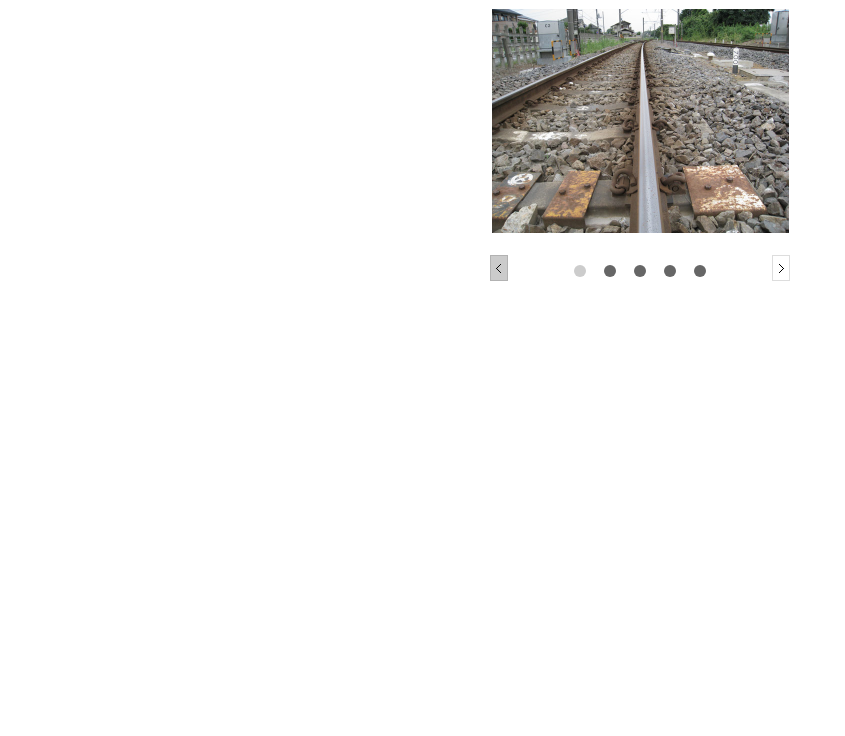
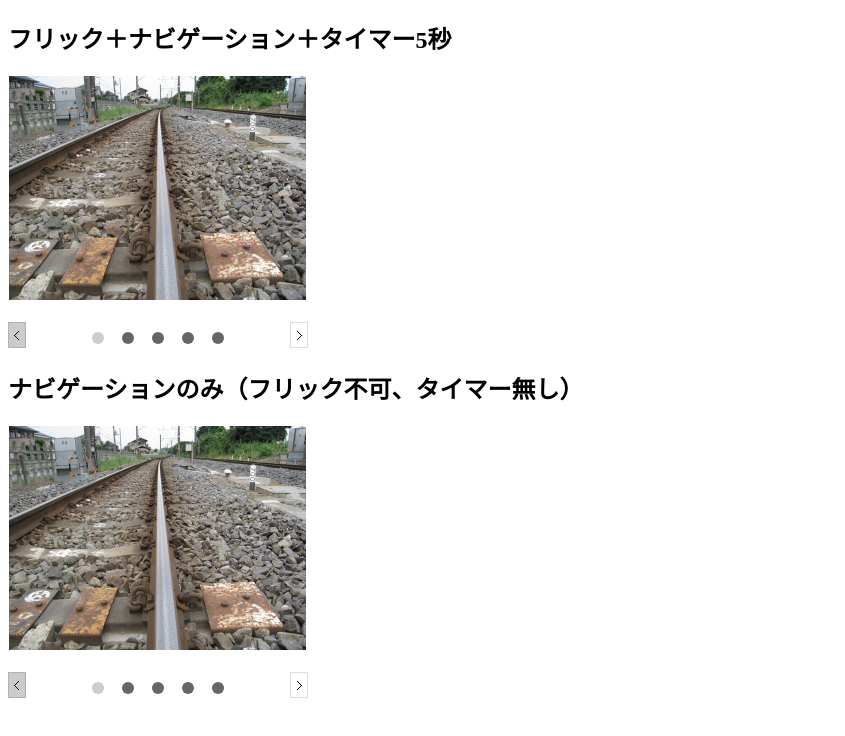
Before and after one commit to ranadesign/jQuery.flickable.gallery, a plain HTML site: page index.html in a window 1280 px wide. Shown: the whole page, without its empty margins (0-845 px from the left). Drawn offline with nearby package versions, Linux system fonts and the light colour scheme.

Commit message:
- Remove navigation code in HTML, replaced by JavaScript code. - clean up properties of option.

```diff
--- a/index.html
+++ b/index.html
@@ -10,21 +10,30 @@
 <script src="https://ajax.googleapis.com/ajax/libs/jquery/1.5.2/jquery.min.js"></script>
 <script src="jquery.flickable.min.js"></script>
 <script src="jquery.flickable.gallery.js"></script>
-
+<style>
+ul, li { margin: 0; padding: 0; list-style-type: none; }
+a img { border: 0; }
+</style>
 <script>
 $(function () {
 
-$('div.mod_mainBnr').flickableGallery({
-	contentSelector: '.bnr',
-	pagingNavSelector: '.nav ul a',
-	prevNavSelector: '.nav_prev',
-	nextNavSelector: '.nav_next',
-	prevNavCoverSelector: '.nav_prev_cover',
-	nextNavCoverSelector: '.nav_next_cover',
-	sectionWrapperSelector: '.bnr ul',
-	sectionSelector: 'li',
-	timerInterval: 5000,
+$('div.flickable1').flickableGallery({
+	width: 300,
+	content: '.flickable-content',
+	timerInterval: 5000
+});
+
+$('div.flickable2').flickableGallery({
+	width: 300,
+	content: '.flickable-content',
+	timerInterval: 0,
 	flickCancel: 'img'
+});
+
+
+// prevent link action
+$('div.flickable1, div.flickable2').click(function(e) {
+	e.preventDefault();
 });
 
 });
@@ -33,9 +42,9 @@ $('div.mod_mainBnr').flickableGallery({
 <body>
 
 
-<div class="mod_mainBnr">
-
-<div class="bnr">
+<h2>フリック＋ナビゲーション＋タイマー5秒</h2>
+<div class="mod_mainBnr flickable1">
+<div class="flickable-content">
 	<ul>
 		<li><a href="link1.html"><span><img src="resources/img1.jpg" alt="banner 1" width="300" height="225" /></span></a></li>
 		<li><a href="link2.html"><span><img src="resources/img2.jpg" alt="banner 2" width="300" height="225" /></span></a></li>
@@ -44,22 +53,21 @@ $('div.mod_mainBnr').flickableGallery({
 		<li><a href="link5.html"><span><img src="resources/img5.jpg" alt="banner 5" width="300" height="225" /></span></a></li>
 	</ul>
 </div>
+<!--/.flickable1--></div>
 
-<div class="nav">
-	<ul><!--
-		--><li><a href="link1.html"><span>banner 1</span></a></li><!--
-		--><li><a href="link2.html"><span>banner 2</span></a></li><!--
-		--><li><a href="link3.html"><span>banner 3</span></a></li><!--
-		--><li><a href="link4.html"><span>banner 4</span></a></li><!--
-		--><li><a href="link5.html"><span>banner 5</span></a></li><!--
-	--></ul>
-	<span class="nav_prev">一つ前にスクロール</span>
-	<span class="nav_next">一つ先にスクロール</span>
-	<span class="nav_prev_cover" style="display: none;"></span>
-	<span class="nav_next_cover" style="display: none;"></span>
-<!--/.nav--></div>
 
-<!--/.mod_mainBnr--></div>
+<h2>ナビゲーションのみ（フリック不可、タイマー無し）</h2>
+<div class="mod_mainBnr flickable2">
+<div class="flickable-content">
+	<ul>
+		<li><a href="link1.html"><span><img src="resources/img1.jpg" alt="banner 1" width="300" height="225" /></span></a></li>
+		<li><a href="link2.html"><span><img src="resources/img2.jpg" alt="banner 2" width="300" height="225" /></span></a></li>
+		<li><a href="link3.html"><span><img src="resources/img3.jpg" alt="banner 3" width="300" height="225" /></span></a></li>
+		<li><a href="link4.html"><span><img src="resources/img4.jpg" alt="banner 4" width="300" height="225" /></span></a></li>
+		<li><a href="link5.html"><span><img src="resources/img5.jpg" alt="banner 5" width="300" height="225" /></span></a></li>
+	</ul>
+</div>
+<!--/.flickable2--></div>
 
 
 </body>
--- a/jquery.flickable.gallery.css
+++ b/jquery.flickable.gallery.css
@@ -13,66 +13,63 @@
 /**
  * style reset
  */
-.mod_mainBnr ul,
-.mod_mainBnr li {
+.flickable-content ul,
+.flickable-content li {
 	margin: 0;
 	padding: 0;
 	list-style-type: none;
 }
-.mod_mainBnr img {
+.flickable-content img {
 	vertical-align: bottom;
 }
 
-/**
- * main style
- */
-.mod_mainBnr .bnr {
+/* content */
+.flickable-content {
 	position: relative;
 	width: 298px;
-	min-height: 223px;
+/*    min-height: 223px;*/
 	overflow: hidden;
-	margin: 0 auto;
 }
-.mod_mainBnr .bnr ul {
+.flickable-content ul {
 	width: 9999px;
 }
-.mod_mainBnr .bnr ul:after {
+.flickable-content ul:after {
 	content:""; display:block; clear:both;
 }
-.mod_mainBnr .bnr li {
+.flickable-content li {
 	position: relative;
 	float: left;
 	width: 298px;
 	height: 223px;
 }
-.mod_mainBnr .bnr li a {
+.flickable-content li a {
 	position: relative;
 	display: block;
 	width: 100%;
 	height: 100%;
 }
-.mod_mainBnr .bnr li a span {
+.flickable-content li a span {
 	display: block;
 	height: 100%;
 	/* select() methodで位置ズレするバグに対処 */
 	border: 1px solid #000;
 }
-.mod_mainBnr .bnr li a span img {
+.flickable-content li a span img {
 	position: relative;
 	top: -1px;
 	left: -1px;
 }
-
-.mod_mainBnr .nav {
+/* navigation */
+.flickable-nav {
 	position: relative;
 	width: 300px;
 	height: 30px;
-	margin: 20px auto;
+	margin: 20px 0;
 }
-.mod_mainBnr .nav_prev,
-.mod_mainBnr .nav_next,
-.mod_mainBnr .nav_prev_cover,
-.mod_mainBnr .nav_next_cover {
+.flickable-nav-prev,
+.flickable-nav-next,
+.flickable-nav-prev-cover,
+.flickable-nav-next-cover {
 	display: block;
 	position: absolute;
 	top: 2px;
@@ -80,24 +77,24 @@
 	height: 26px;
 	text-indent: -9999px;
 }
-.mod_mainBnr .nav_prev {
+.flickable-nav-prev {
 	left: 0;
 	background: url(resources/arrow.png) no-repeat 0 -30px;
 	cursor: pointer;
 }
-.mod_mainBnr .nav_next {
+.flickable-nav-next {
 	right: 0;
 	background: url(resources/arrow.png) no-repeat 0 0;
 	cursor: pointer;
 }
-.mod_mainBnr .nav_prev_cover {
+.flickable-nav-prev-cover {
 	left: 0;
 }
-.mod_mainBnr .nav_next_cover {
+.flickable-nav-next-cover {
 	right: 0;
 }
-.mod_mainBnr .nav_prev_cover,
-.mod_mainBnr .nav_next_cover {
+.flickable-nav-prev-cover,
+.flickable-nav-next-cover {
 	display: none;
 	z-index: 100;
 	background-color: #333;
@@ -105,15 +102,15 @@
 	-ms-filter: "alpha(opacity=25)";
 	opacity: .25;
 }
-.mod_mainBnr .nav ul {
+.flickable-nav ul {
 	text-align: center;
 }
-.mod_mainBnr .nav ul li {
+.flickable-nav ul li {
 	display: inline-block;
 	display: inline-block; *display: inline; *zoom: 1;
 	width: 30px;
 }
-.mod_mainBnr .nav ul li a {
+.flickable-nav ul li a {
 	display: block;
 	width: 12px;
 	height: 24px;
@@ -122,7 +119,7 @@
 	padding-top: 12px;
 	text-align: left;
 }
-.mod_mainBnr .nav ul li a span {
+.flickable-nav ul li a span {
 	display: block;
 	width: 12px;
 	height: 12px;
@@ -133,6 +130,6 @@
 	-o-border-radius: 6px;
 	border-radius: 6px;
 }
-.mod_mainBnr .nav ul li a.on span {
+.flickable-nav ul li a.on span {
 	background-color: #ccc;
 }
```
Also changed, not shown: jquery.flickable.gallery.js.
